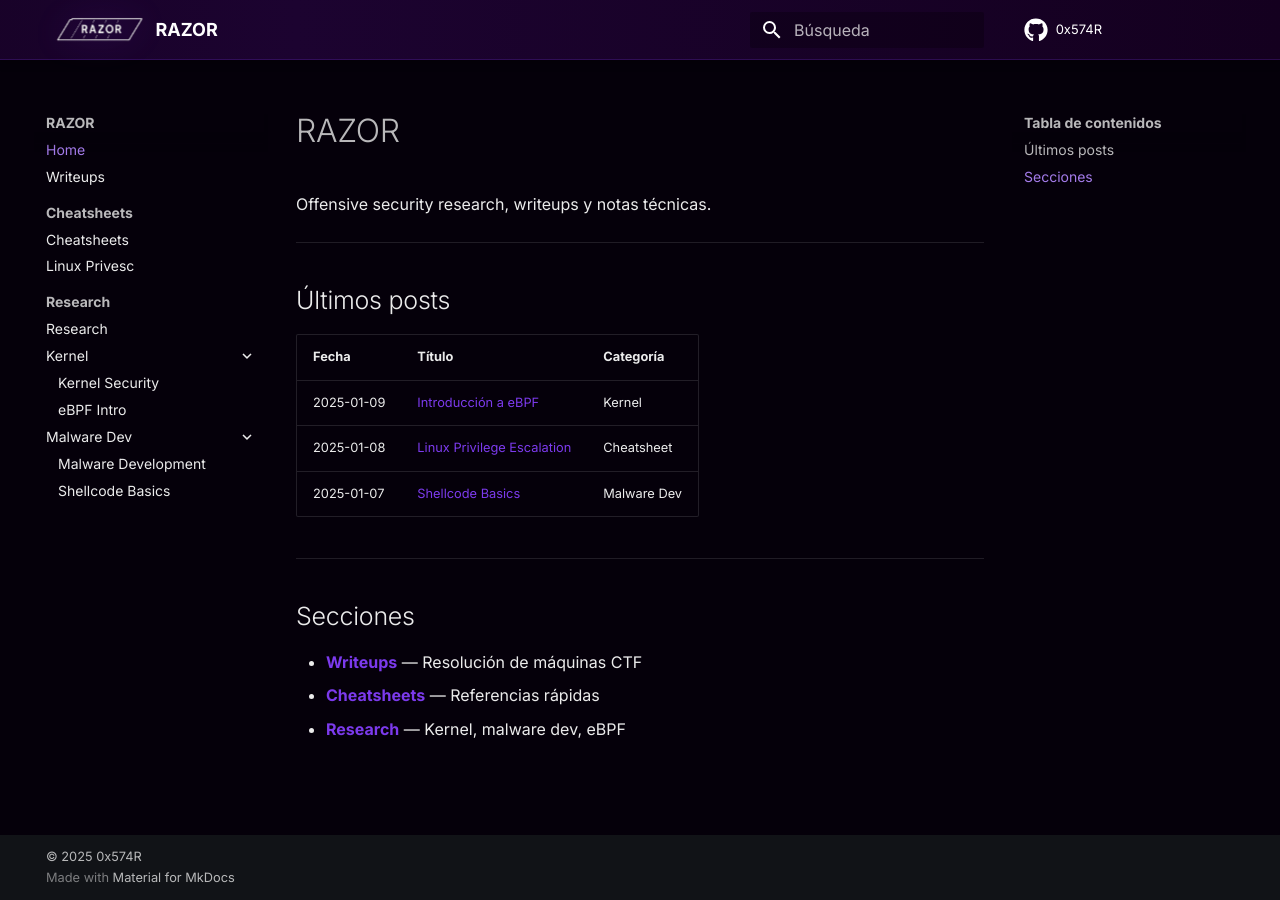
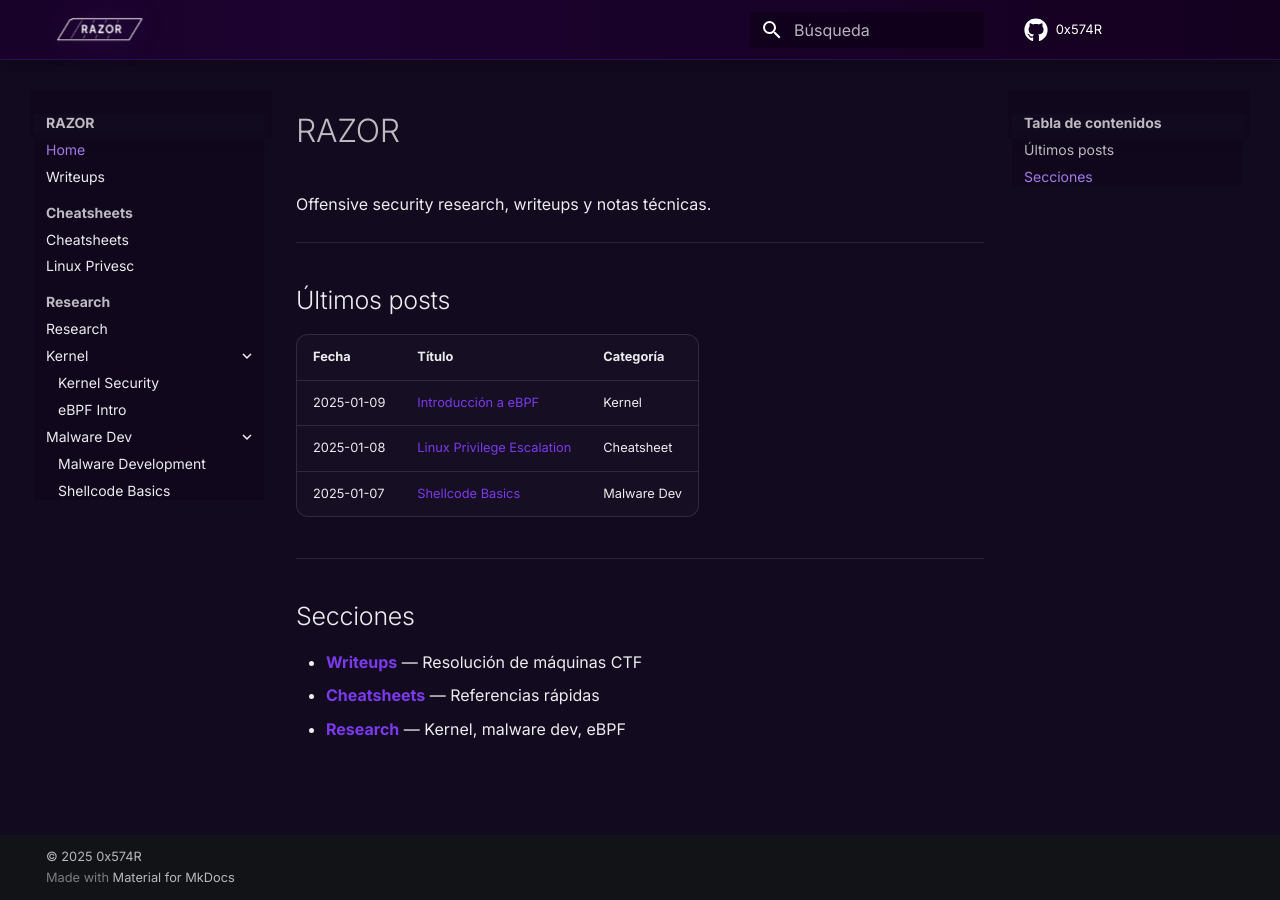
Before and after one commit to 0x574R/0x574R.github.io, an MkDocs documentation site: the page built from docs/index.md, in a window 1280 px wide. Built offline with MkDocs 1.6.1 and Material for MkDocs 9.7.7, drawn with Linux system fonts in a browser that asks for light colours.

Commit message:
Professional dark theme

```diff
--- a/docs/stylesheets/custom.css
+++ b/docs/stylesheets/custom.css
@@ -16,17 +16,20 @@
   --md-accent-fg-color: #7c3aed;          /* links / accents */
   --md-accent-fg-color--transparent: rgba(124, 58, 237, 0.14);
 
-  /* Page surfaces */
-  --md-default-bg-color: #05000a;         /* body background */
-  --md-code-bg-color: #090012;
-  --md-footer-bg-color: #06000e;
+  /* Page surfaces (lifted so the UI doesn't read as "pure black") */
+  --md-default-bg-color: #120a1f;         /* body background */
+  --md-code-bg-color: #1a0f2b;
+  --md-footer-bg-color: #0f071c;
+
+  /* Slight separation for side panels */
+  --md-sidebar-bg-color: #10071d;
 
   /* Text */
   --md-default-fg-color: rgba(255, 255, 255, 0.92);
   --md-default-fg-color--light: rgba(255, 255, 255, 0.72);
   --md-default-fg-color--lighter: rgba(255, 255, 255, 0.52);
 
-  /* Reduce topbar height while keeping it dense */
+  /* Keep header compact */
   --md-header-height: 3.0rem;
 }
 
@@ -69,12 +72,51 @@
 
 .md-header__button.md-logo {
   padding: 0.05rem 0.4rem;
-  margin-right: 0.35rem;
+  margin-right: 0.9rem; /* more breathing room between logo and titles */
 }
 
 /* Ensure title never overlaps logo */
 .md-header__title {
-  padding-left: 0.2rem;
+  padding-left: 0.35rem;
+}
+
+/* Hide the site title label ("RAZOR") next to the logo, but keep the page/article title */
+.md-header__title .md-header__topic:first-child {
+  display: none;
+}
+
+/* Give the article title a little more room */
+.md-header__title .md-header__topic + .md-header__topic {
+  margin-left: 0.35rem;
+}
+
+/* --- Dark mode readability upgrades (avoid an overly "crushed" look) --- */
+
+/* Slightly lift common surfaces */
+.md-sidebar,
+.md-nav--primary,
+.md-nav--secondary {
+  background: var(--md-sidebar-bg-color);
+}
+
+/* Code blocks: clearer separation without going full gray */
+.md-typeset pre > code {
+  background: var(--md-code-bg-color);
+  border: 1px solid rgba(124, 58, 237, 0.22);
+  box-shadow: 0 10px 28px rgba(0, 0, 0, 0.35);
+}
+
+/* Tables: faint surface so they don't disappear into the background */
+.md-typeset table:not([class]) {
+  background: rgba(255, 255, 255, 0.02);
+  border-radius: 12px;
+  overflow: hidden;
+}
+
+/* Quotes: readable surface */
+.md-typeset blockquote {
+  background: rgba(124, 58, 237, 0.08);
+  border-left: 4px solid rgba(124, 58, 237, 0.35);
 }
 
 /* Compact the inner header padding to reduce height */
```
